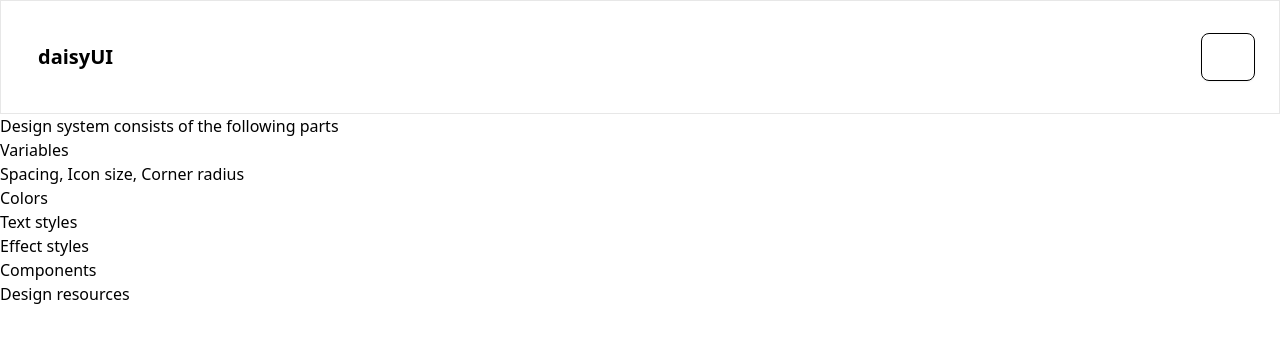
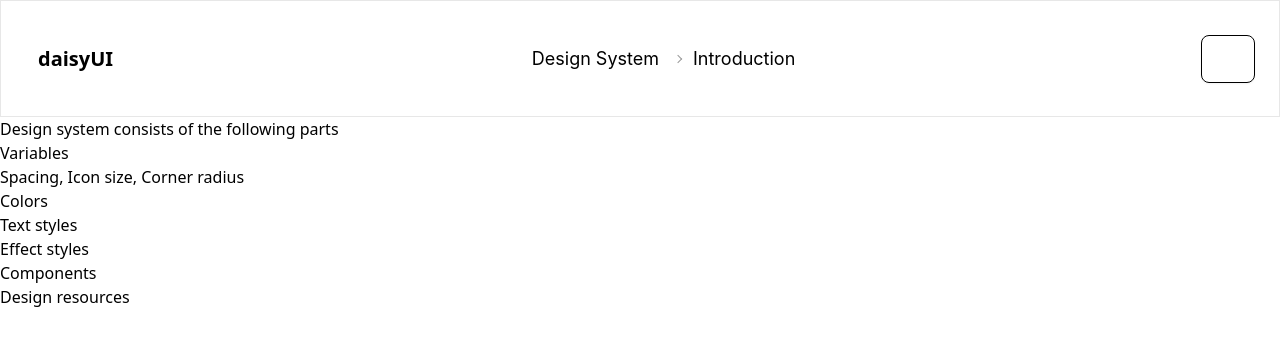
Before and after one commit to dangdinhtai0001/friday-project, a Vue app: page /design-system/introduction in a window 1280 px wide. Shown: the top 346 px of the page. Built offline with nearby package versions, Linux system fonts and the light colour scheme; some icons are missing.

Commit message:
feat: creat breadcrumb in header

```diff
--- /dev/null
+++ b/src/components/templates/dashboard-layout/header/breadcrumb/index.vue
@@ -0,0 +1,39 @@
+<template>
+  <div class="breadcrumbs">
+    <ul>
+      <li
+        v-for="item in breadcrumbs"
+        :key="item.path"
+        class="f-text-regular-14 rounded-8 px-4 py-8"
+      >
+        <a>{{ item.meta?.title }}</a>
+      </li>
+    </ul>
+  </div>
+</template>
+
+<script lang="ts" setup>
+import { ref, watch, onMounted } from 'vue'
+import { useRoute, type RouteLocationMatched } from 'vue-router'
+
+const route = useRoute()
+const breadcrumbs = ref<RouteLocationMatched[]>([])
+
+const getBreadcrumb = () => {
+  console.log('getBreadcrumb', breadcrumbs.value)
+  breadcrumbs.value = route.matched.filter(
+    (item) => item.meta?.title && item.meta?.breadcrumb !== false
+  )
+}
+
+onMounted(() => {
+  getBreadcrumb()
+})
+
+watch(
+  () => route.fullPath,
+  () => {
+    getBreadcrumb()
+  }
+)
+</script>
--- a/src/layouts/components/navigation-bar/index.vue
+++ b/src/components/templates/dashboard-layout/header/index.vue
@@ -1,6 +1,8 @@
 <template>
   <div class="navbar flex justify-between px-20 py-28 border-b-1 border border-black-10">
     <a class="btn btn-ghost text-xl">daisyUI</a>
+
+    <Breadcrumb />
 
     <div class="dropdown dropdown-bottom dropdown-end">
       <div tabindex="0" role="button" class="btn m-1">
@@ -31,6 +33,7 @@
 </template>
 
 <script lang="ts" setup>
+import Breadcrumb from './breadcrumb/index.vue'
 import { useTheme, themeDefs } from '@/hooks'
 import type { ThemeDef } from '@/hooks'
 
--- /dev/null
+++ b/src/components/templates/dashboard-layout/index.vue
@@ -0,0 +1,21 @@
+<template>
+  <div class="bg-primary-background h-screen">
+    <Header />
+    <section class="app-main h-full">
+      <div class="app-scrollbar">
+        <!-- Using route.path and route.fullPath as keys has different effects, most of the time path is more common -->
+        <router-view v-slot="{ Component, route }">
+          <!-- <transition name="el-fade-in" mode="out-in"> -->
+          <!-- <keep-alive :include="tagsViewStore.cachedViews"> -->
+          <component :is="Component" :key="route.path" />
+          <!-- </keep-alive> -->
+          <!-- </transition> -->
+        </router-view>
+      </div>
+    </section>
+  </div>
+</template>
+
+<script lang="ts" setup>
+import Header from './header/index.vue'
+</script>
--- a/src/layouts/components/AppMain.vue
+++ /dev/null
@@ -1,14 +0,0 @@
-<template>
-  <section class="app-main h-full">
-    <div class="app-scrollbar">
-      <!-- Using route.path and route.fullPath as keys has different effects, most of the time path is more common -->
-      <router-view v-slot="{ Component, route }">
-        <!-- <transition name="el-fade-in" mode="out-in"> -->
-        <!-- <keep-alive :include="tagsViewStore.cachedViews"> -->
-        <component :is="Component" :key="route.path" />
-        <!-- </keep-alive> -->
-        <!-- </transition> -->
-      </router-view>
-    </div>
-  </section>
-</template>
--- a/src/layouts/components/index.ts
+++ /dev/null
@@ -1 +0,0 @@
-export { default as AppMain } from './AppMain.vue'
--- a/src/layouts/index.vue
+++ b/src/layouts/index.vue
@@ -1,18 +1,7 @@
 <template>
-  <div class="bg-primary-background h-screen">
-    <NavigationBar />
-    <AppMain />
-  </div>
+  <DashboardLayout />
 </template>
 
 <script lang="ts" setup>
-import { AppMain } from './components'
-import NavigationBar from './components/navigation-bar/index.vue'
-import { useRouteListener, EVENT_TYPE } from '@/hooks/useRouteListener'
-
-import emitter from '@/configs/event-bus'
-
-useRouteListener()
-
-emitter.on(EVENT_TYPE, (e) => console.log('foo', e))
+import DashboardLayout from '@/components/templates/dashboard-layout/index.vue'
 </script>
--- a/src/router/design-system.ts
+++ b/src/router/design-system.ts
@@ -4,26 +4,41 @@
   path: '/design-system',
   redirect: '/design-system/introduction',
   component: Layouts,
+  meta: {
+    title: 'Design System'
+  },
   children: [
     {
       path: 'color',
       component: () => import('@/views/design-system/colors/index.vue'),
-      name: 'Color'
+      name: 'Color',
+      meta: {
+        title: 'Color'
+      }
     },
     {
       path: 'introduction',
       component: () => import('@/views/design-system/introduction/index.vue'),
-      name: 'Introduction'
+      name: 'Introduction',
+      meta: {
+        title: 'Introduction'
+      }
     },
     {
       path: 'text-styles',
       component: () => import('@/views/design-system/text-styles/index.vue'),
-      name: 'TextStyles'
+      name: 'TextStyles',
+      meta: {
+        title: 'Text styles'
+      }
     },
     {
       path: 'space-size-radius',
       component: () => import('@/views/design-system/space-size-radius/index.vue'),
-      name: 'SpaceSizeRadius'
+      name: 'SpaceSizeRadius',
+      meta: {
+        title: 'Space, size, radius'
+      }
     }
   ]
 }
```
